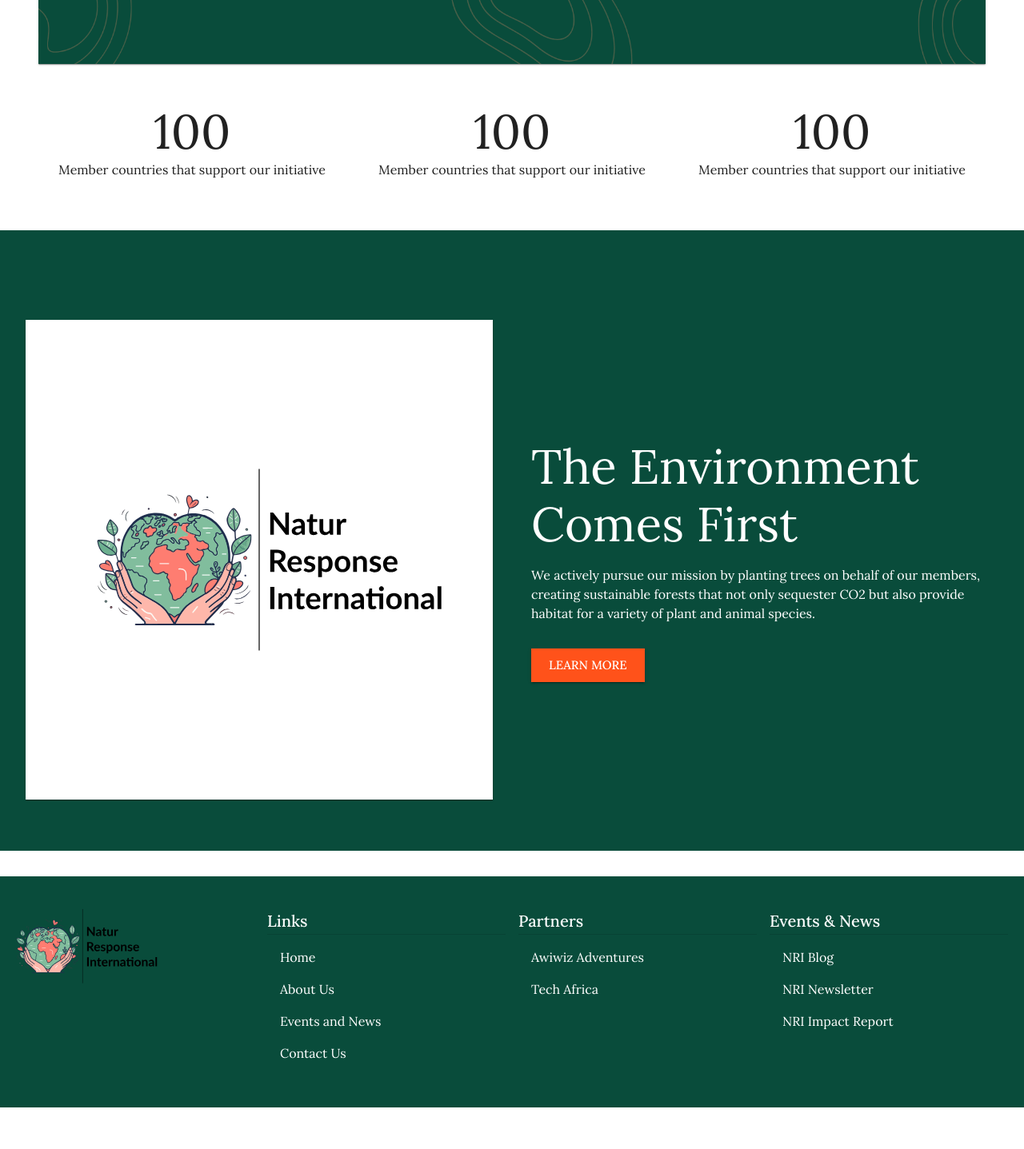
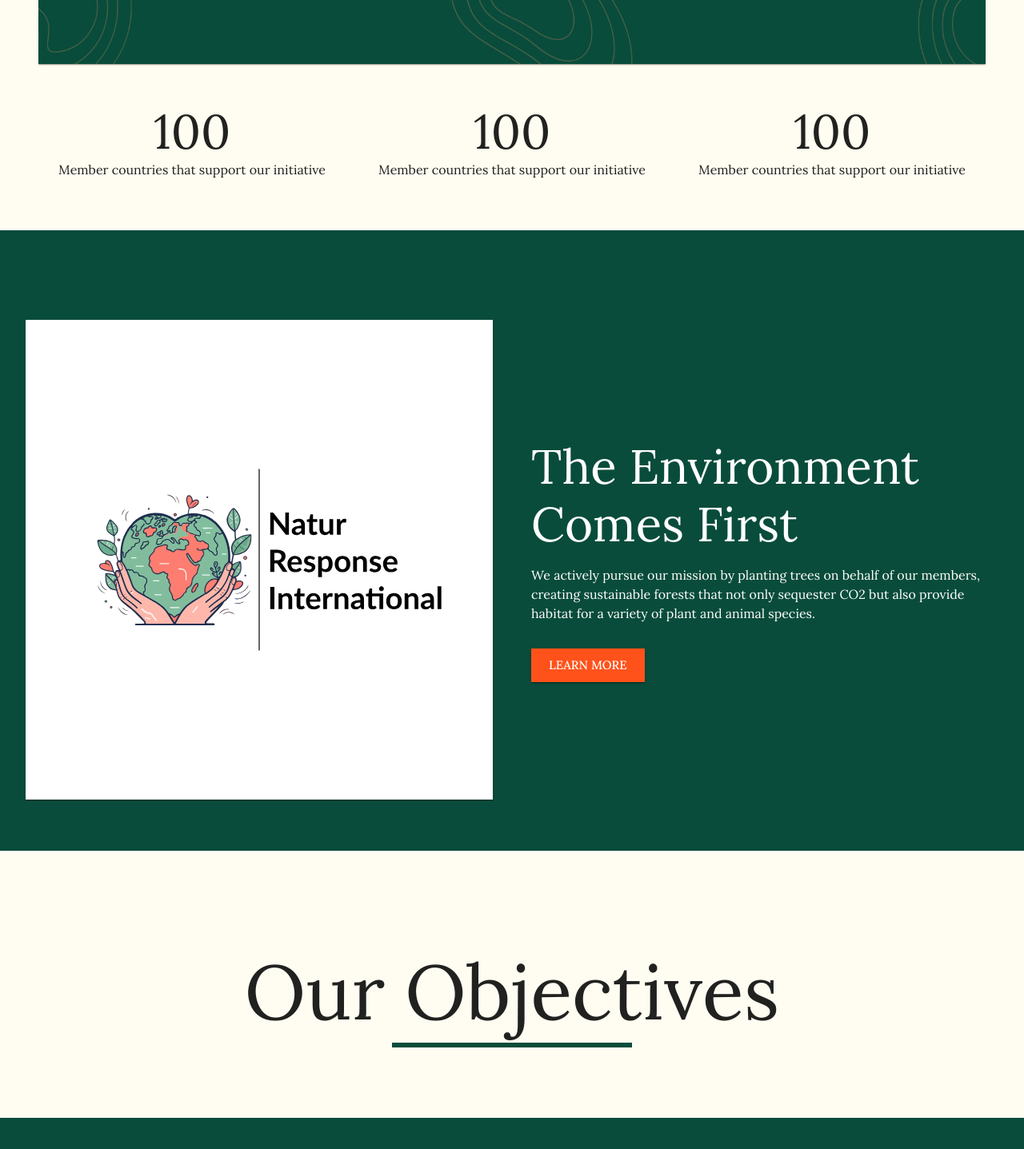
Before and after one commit to naturresponseint/naturresponseint, a React (Create React App) app: page / in a window 1280 px wide. Shown: the part 1720-3157 px from the top of the page at 80% size. Before the commit the page ends 3105 px from the top, so only its background shows below. Built offline with nearby package versions, Linux system fonts and the light colour scheme.

Commit message:
begin objectives

```diff
--- a/src/components/home/Header.jsx
+++ b/src/components/home/Header.jsx
@@ -16,7 +16,11 @@ function Header() {
   return (
     <>
       <Box
-        sx={{ textAlign: "center", py: { sm: 8, xs: 2 }, px: { sm: 6, xs: 2 } }}
+        sx={{
+          textAlign: "center",
+          py: { sm: 8, xs: 2 },
+          px: { sm: 6, xs: 2 },
+        }}
       >
         <Typography
           sx={{
@@ -63,7 +67,7 @@ function Header() {
           {headerData?.map((item) => (
             <>
               <Grid item xs={12} sm={4} key={item.id}>
-                <Paper elevation={0}>
+                <Paper elevation={0} sx={{ backgroundColor: "#fffdf1" }}>
                   <Typography variant="h2">{item?.tally}</Typography>
                   <Typography
                     variant="body1"
--- /dev/null
+++ b/src/components/home/Objectives.jsx
@@ -0,0 +1,39 @@
+import { Box, Divider, Typography } from "@mui/material";
+import React from "react";
+
+function Objectives() {
+  return (
+    <>
+      <Box
+        sx={{
+          textAlign: "center",
+          py: { sm: 8, xs: 2 },
+          px: { sm: 6, xs: 2 },
+        }}
+      >
+        <Typography
+          sx={{
+            textAlign: "center",
+            typography: { xs: "h3", sm: "h1" },
+            mb: 1,
+            mt: { sm: 3, xs: 1 },
+            fontWeight: "900",
+          }}
+        >
+          Our Objectives
+        </Typography>
+        <Divider
+          sx={{
+            mb: 3,
+            width: "300px",
+            mx: "auto",
+            borderWidth: "3px",
+            borderColor: "#094c3b",
+          }}
+        />
+      </Box>
+    </>
+  );
+}
+
+export default Objectives;
--- a/src/pages/Home.jsx
+++ b/src/pages/Home.jsx
@@ -3,15 +3,17 @@ import React from "react";
 import Hero from "../components/home/Hero";
 import Header from "../components/home/Header";
 import SectionA from "../components/home/SectionA";
+import Objectives from "../components/home/Objectives";
 
 function Home() {
   return (
     <>
-      <Stack sx={{ pt: { xs: 1, sm: 2 } }}>
+      <Stack sx={{ pt: { xs: 1, sm: 2 }, backgroundColor: "#fffdf1" }}>
         {/* Hero */}
         <Hero />
         <Header />
         <SectionA />
+        <Objectives />
       </Stack>
     </>
   );
```
